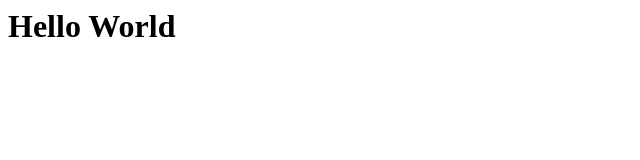
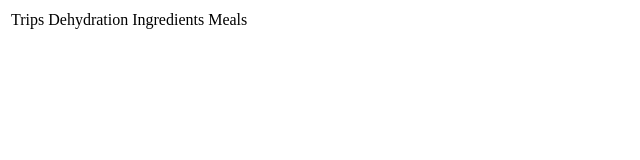
Before and after one commit to jasonsutter87/Out-Hiking, a plain HTML site: page index.html in a window 1280 px wide. Shown: the whole page, without its empty margins (0-640 px from the left). Drawn offline with Linux system fonts and the light colour scheme.

```diff
--- a/index.html
+++ b/index.html
@@ -1 +1,23 @@
-<h1>Hello World</h1>
+<!DOCTYPE <html>
+<head>
+	<title>Out Hiking</title>
+</head>
+<body>
+	<nav>
+
+		<table>
+
+		  <tr>
+
+		    <td>Trips</td>
+		    <td>Dehydration Ingredients</td>
+		    <td>Meals</td>
+
+
+
+		  </tr>
+		</table>
+	</nav>
+
+</body>
+</html>
```
Also changed, not shown: 1 other file.
